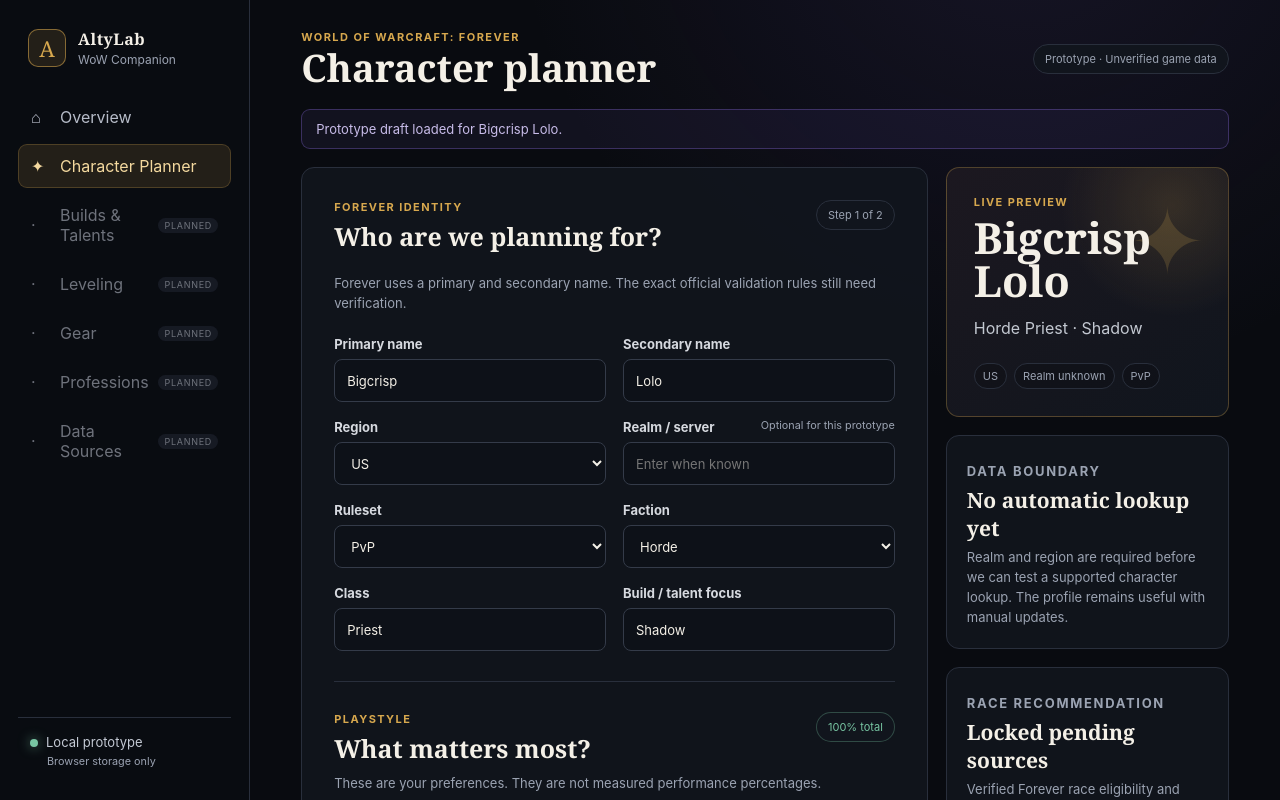
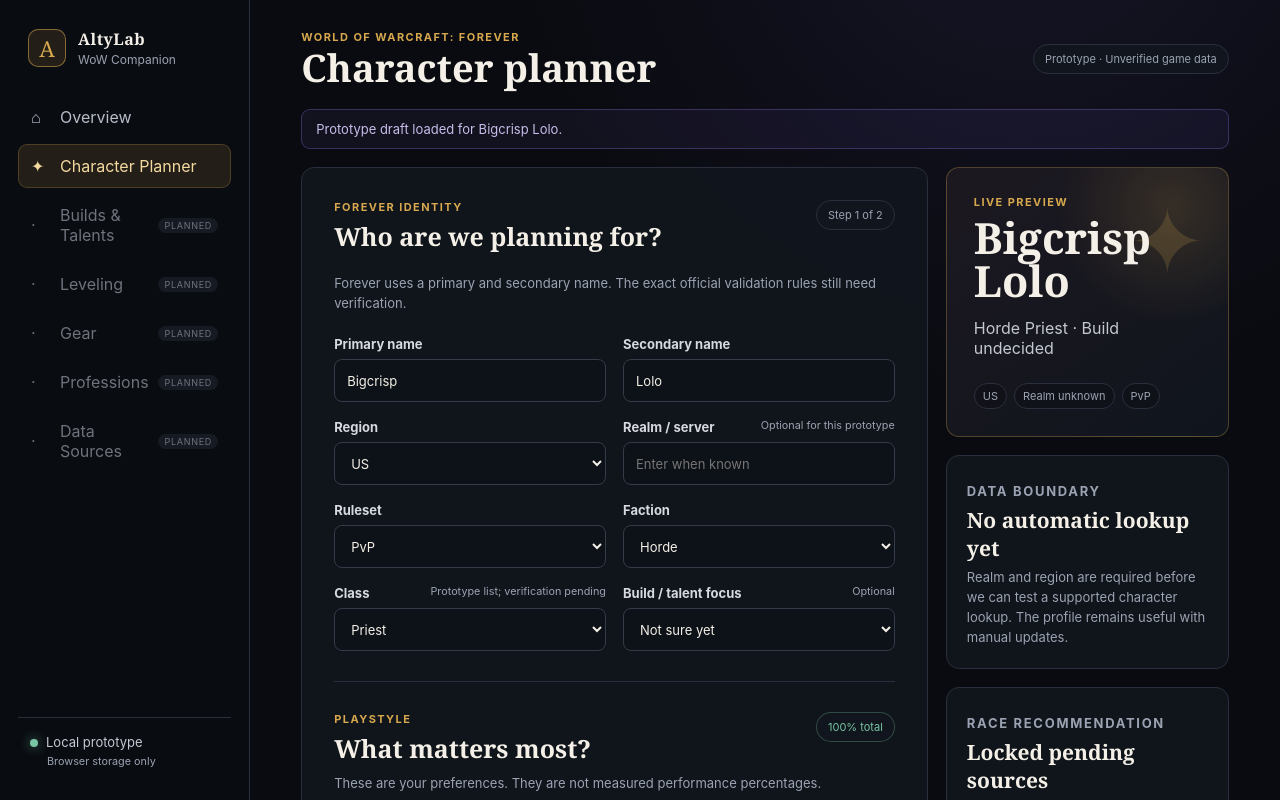
Before and after one commit to altysmith/wow_toon_dash, a Next.js app: page / in a window 1280 px wide. Both pictures are taken after a click on the button "Create character plan". Shown: the top 800 px of the page. Built offline with nearby package versions, Linux system fonts and the light colour scheme.

Commit message:
feat: make build selection beginner friendly

```diff
--- a/app/companion-dashboard.tsx
+++ b/app/companion-dashboard.tsx
@@ -12,6 +12,7 @@ import {
   type Region,
   type Ruleset,
 } from "../lib/character";
+import { CHARACTER_CLASSES, buildOptionsFor, displayBuild } from "../lib/character-options";
 
 type View = "overview" | "planner";
 
@@ -25,7 +26,7 @@ const starterPlan: CharacterPlan = {
   ruleset: "PvP",
   faction: "Horde",
   characterClass: "Priest",
-  build: "Shadow",
+  build: "",
   priorities: {
     soloLeveling: 30,
     worldPvp: 30,
@@ -205,7 +206,7 @@ function Overview({
           <h2>{character ? fullCharacterName(character) : "Plan your first character"}</h2>
           <p className="hero-copy">
             {character
-              ? `${character.faction} ${character.characterClass} · ${character.build} · ${character.ruleset}`
+              ? `${character.faction} ${character.characterClass} · ${displayBuild(character.build)} · ${character.ruleset}`
               : "Choose your character identity and priorities, then turn the plan into a trackable profile."}
           </p>
         </div>
@@ -329,11 +330,28 @@ function Planner({
               <option>Horde</option><option>Alliance</option>
             </select>
           </Field>
-          <Field label="Class" error={validation.errors.characterClass}>
-            <input value={plan.characterClass} onChange={(event) => onUpdate("characterClass", event.target.value)} />
+          <Field label="Class" hint="Prototype list; verification pending" error={validation.errors.characterClass}>
+            <select
+              value={plan.characterClass}
+              onChange={(event) => {
+                const nextClass = event.target.value;
+                onUpdate("characterClass", nextClass);
+                if (!buildOptionsFor(nextClass).includes(plan.build)) onUpdate("build", "");
+              }}
+            >
+              <option value="" disabled>Choose a class</option>
+              {CHARACTER_CLASSES.map((characterClass) => <option key={characterClass}>{characterClass}</option>)}
+            </select>
           </Field>
-          <Field label="Build / talent focus" error={validation.errors.build}>
-            <input value={plan.build} onChange={(event) => onUpdate("build", event.target.value)} />
+          <Field label="Build / talent focus" hint="Optional">
+            <select
+              value={plan.build}
+              disabled={!plan.characterClass}
+              onChange={(event) => onUpdate("build", event.target.value)}
+            >
+              <option value="">Not sure yet</option>
+              {buildOptionsFor(plan.characterClass).map((build) => <option key={build}>{build}</option>)}
+            </select>
           </Field>
         </div>
 
@@ -363,7 +381,7 @@ function Planner({
           <span className="preview-rune" aria-hidden="true">✦</span>
           <p className="eyebrow">Live preview</p>
           <h2>{fullCharacterName(plan) || "Unnamed character"}</h2>
-          <p>{plan.faction} {plan.characterClass} · {plan.build}</p>
+          <p>{plan.faction} {plan.characterClass} · {displayBuild(plan.build)}</p>
           <div className="preview-meta"><span>{plan.region}</span><span>{plan.realm || "Realm unknown"}</span><span>{plan.ruleset}</span></div>
         </section>
         <section className="panel compact-panel">
--- /dev/null
+++ b/lib/character-options.ts
@@ -0,0 +1,23 @@
+// Prototype labels only. Phase 0 research must verify Forever availability,
+// faction restrictions, terminology, and talent trees before recommendations use them.
+export const CLASS_BUILD_OPTIONS = {
+  Warrior: ["Arms", "Fury", "Protection"],
+  Paladin: ["Holy", "Protection", "Retribution"],
+  Hunter: ["Beast Mastery", "Marksmanship", "Survival"],
+  Rogue: ["Assassination", "Combat", "Subtlety"],
+  Priest: ["Discipline", "Holy", "Shadow"],
+  Shaman: ["Elemental", "Enhancement", "Restoration"],
+  Mage: ["Arcane", "Fire", "Frost"],
+  Warlock: ["Affliction", "Demonology", "Destruction"],
+  Druid: ["Balance", "Feral Combat", "Restoration"],
+} as const;
+
+export const CHARACTER_CLASSES = Object.keys(CLASS_BUILD_OPTIONS);
+
+export function buildOptionsFor(characterClass: string): readonly string[] {
+  return CLASS_BUILD_OPTIONS[characterClass as keyof typeof CLASS_BUILD_OPTIONS] ?? [];
+}
+
+export function displayBuild(build: string) {
+  return build.trim() || "Build undecided";
+}
--- a/lib/character.ts
+++ b/lib/character.ts
@@ -31,7 +31,7 @@ export type CharacterProfile = CharacterPlan & {
 export type PlanValidation = {
   valid: boolean;
   errors: Partial<
-    Record<"primaryName" | "secondaryName" | "characterClass" | "build" | "priorities", string>
+    Record<"primaryName" | "secondaryName" | "characterClass" | "priorities", string>
   >;
 };
 
@@ -54,10 +54,7 @@ export function validatePlan(plan: CharacterPlan): PlanValidation {
     errors.secondaryName = "Use 2–12 characters for the secondary name.";
   }
   if (!plan.characterClass.trim()) {
-    errors.characterClass = "Enter a class.";
-  }
-  if (!plan.build.trim()) {
-    errors.build = "Enter a build or talent focus.";
+    errors.characterClass = "Choose a class.";
   }
   if (priorityTotal(plan.priorities) !== 100) {
     errors.priorities = "Preference weights must total 100%.";
```
Also changed, not shown: 5 other files (tests, documents, lock files or other folders).
